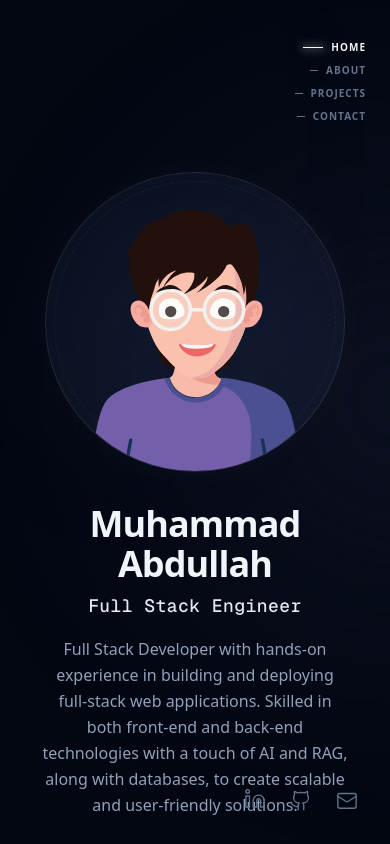
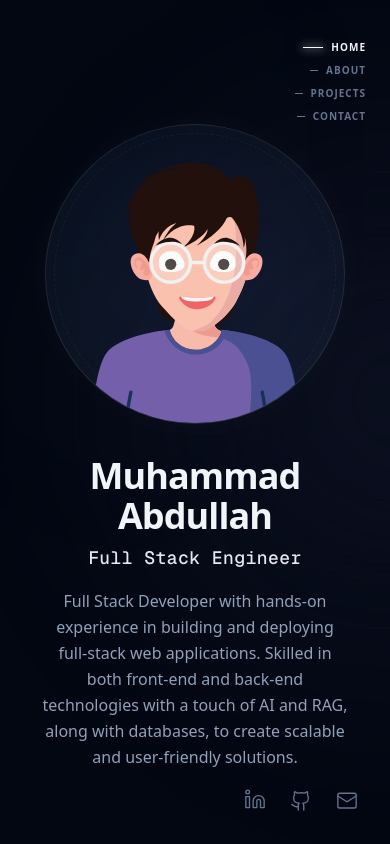
Before and after one commit to Abdullaha2h/Portfolio-, a Next.js app: page / in a window 390 px wide. Shown: the top 844 px of the page. Built offline with nearby package versions, Linux system fonts and the light colour scheme.

Commit message:
Fixed responsiveness

```diff
--- a/src/components/Hero.tsx
+++ b/src/components/Hero.tsx
@@ -6,7 +6,7 @@ import AvatarRoot from "@/components/avatar/AvatarRoot";
 
 export const Hero = () => {
     return (
-        <div className="relative z-10 flex flex-col-reverse lg:flex-row items-center justify-between gap-8 lg:gap-12 w-full max-w-7xl mx-auto py-12 lg:py-0">
+        <div className="relative z-10 flex flex-col-reverse lg:flex-row items-center justify-between gap-8 lg:gap-12 w-full max-w-7xl mx-auto py-0 lg:py-0">
             {/* Left Side: Hero Text */}
             <div className="flex-1 max-w-2xl text-center lg:text-left">
                 <motion.div
```
